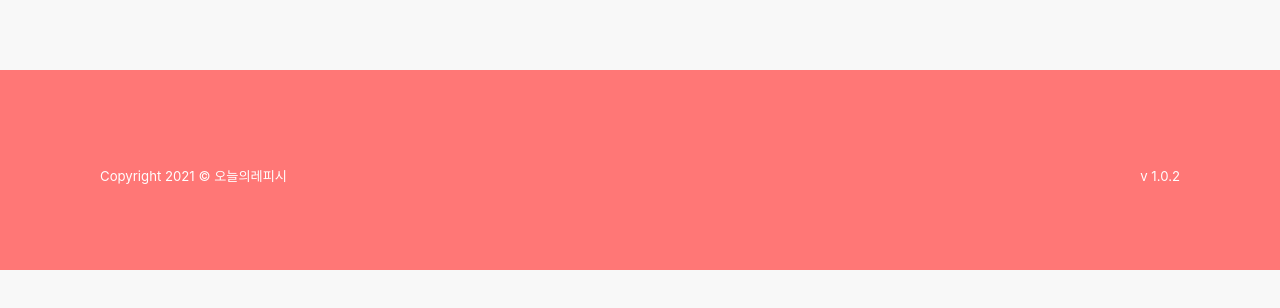
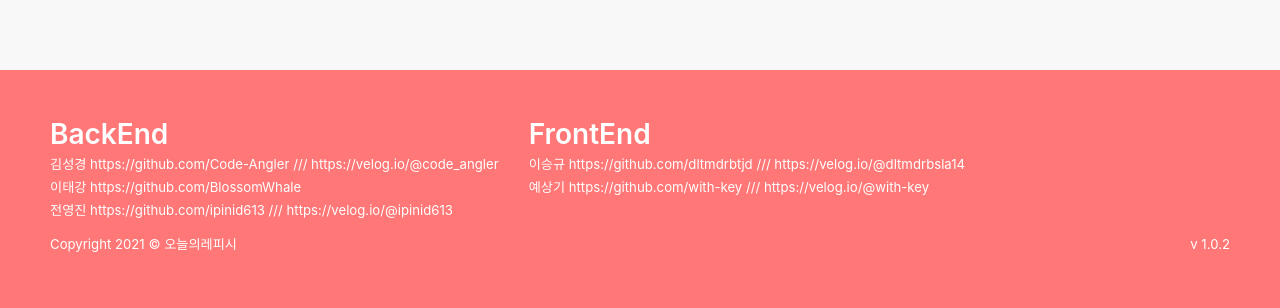
Before and after one commit to with-key/today_recipe_client, a React (Create React App) app: page / in a window 1280 px wide. Shown: the part 762-1070 px from the top of the page. Before the commit the page ends 1032 px from the top, so only its background shows below. Built offline with nearby package versions, Linux system fonts and the light colour scheme; no server answers.

Commit message:
footer에 우리 팀원들 작성

```diff
--- a/src/components/Footer.jsx
+++ b/src/components/Footer.jsx
@@ -1,10 +1,23 @@
 import React from 'react';
 import styled from 'styled-components';
-import { Flex } from '../elem';
+import { Flex, Text } from '../elem';
 
 const Footer = () => {
 	return (
 		<Container>
+			<OuterBox>
+				<InnerBox>
+					<Text mg="0 0 10px 0" fs="28px" fw="600">BackEnd</Text>
+					<Text mg="0 0 10px 0">김성경 https://github.com/Code-Angler /// https://velog.io/@code_angler</Text>
+					<Text mg="0 0 10px 0">이태강 https://github.com/BlossomWhale</Text>
+					<Text >전영진 https://github.com/ipinid613 /// https://velog.io/@ipinid613</Text>
+				</InnerBox>
+				<InnerBox style={{marginLeft:"30px"}}>
+					<Text mg="0 0 10px 0" fs="28px" fw="600">FrontEnd</Text>
+					<Text mg="0 0 10px 0">이승규 https://github.com/dltmdrbtjd /// https://velog.io/@dltmdrbsla14</Text>
+					<Text>예상기 https://github.com/with-key /// https://velog.io/@with-key</Text>
+				</InnerBox>
+			</OuterBox>
 			<Flex between>
 				<div>Copyright 2021 &copy; 오늘의레피시</div>
 				<div>v 1.0.2</div>
@@ -13,11 +26,20 @@ const Footer = () => {
 	);
 };
 
+const OuterBox = styled.div`
+	margin-bottom: 20px;
+	display: flex;
+`;
+
+const InnerBox = styled.div`
+
+`;
+
 const Container = styled.footer`
 	margin-top: 150px;
-	padding: 100px;
+	padding: 50px;
 	width: 100%;
-	height: 100px;
+	height: 250px;
 	color: #fff;
 	background-color: #ff7776;
 `;
```
